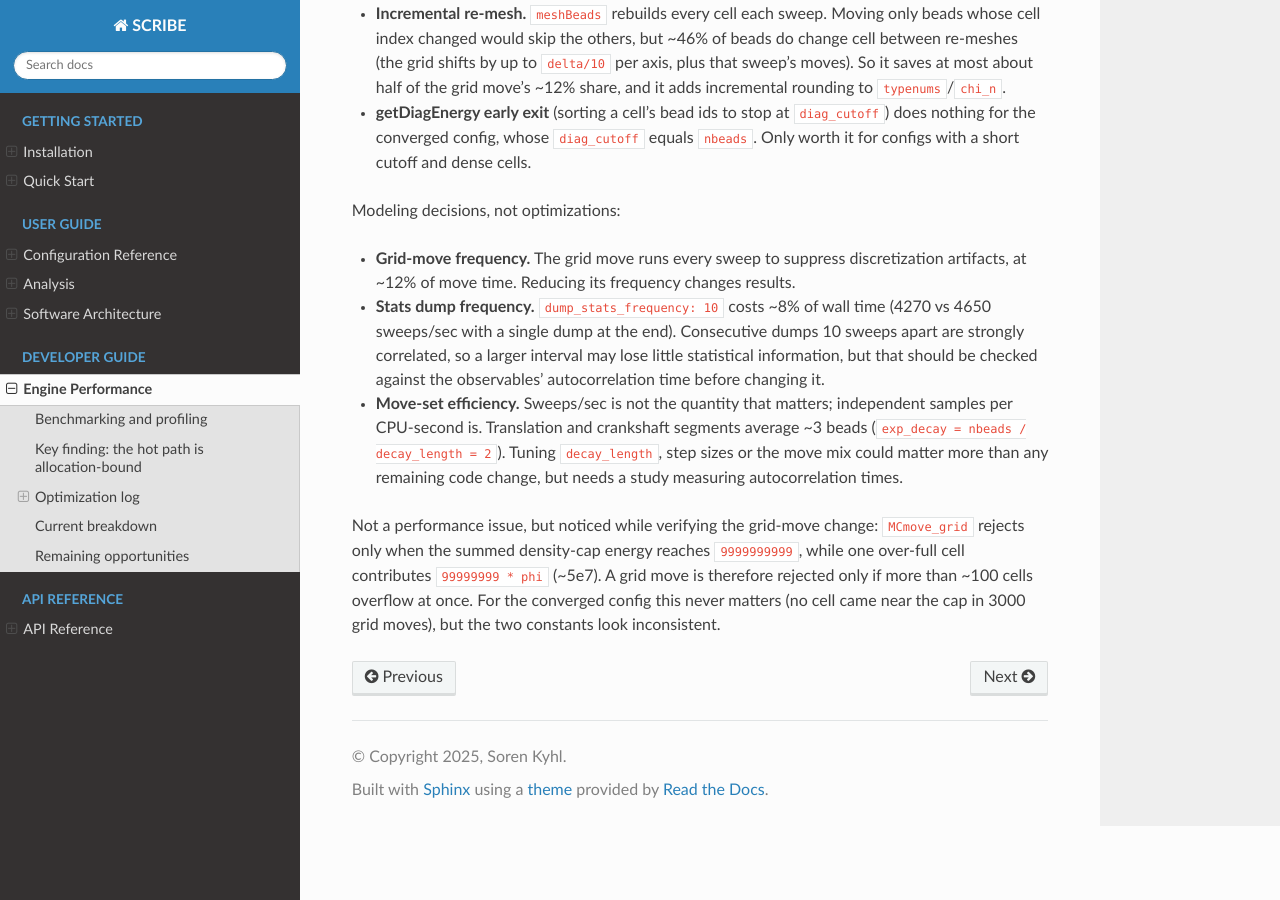
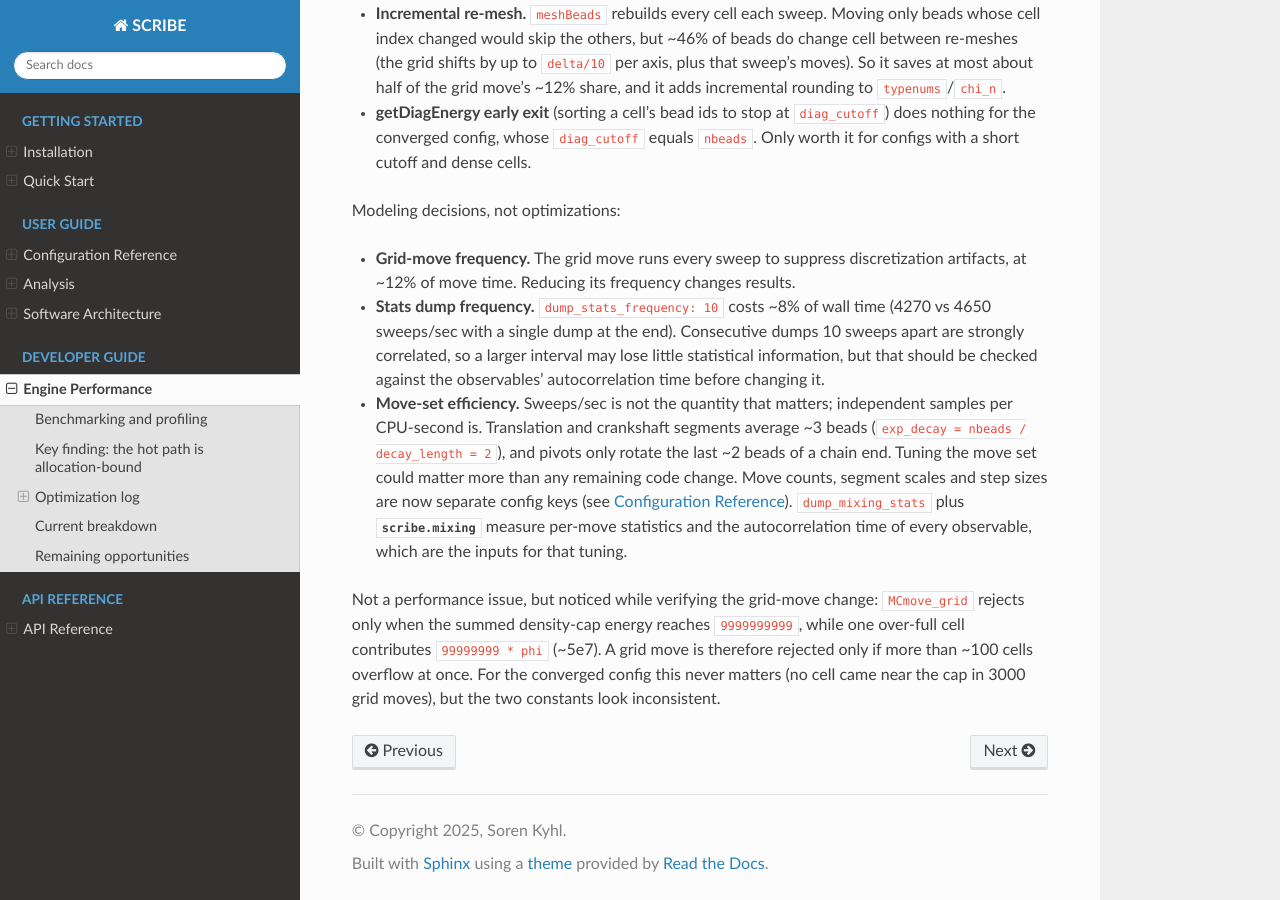
Before and after one commit to SorenKyhl/SCRIBE-chromatin, a Sphinx documentation site: the page built from docs/source/performance.rst, in a window 1280 px wide and 900 px high, scrolled down 7166 px. Built offline with Sphinx 7.4.7 and the Read the Docs theme 3.1.0, drawn with Linux system fonts in a browser that asks for light colours.

Commit message:
docs: point the move-set efficiency note at the new tuning tools

```diff
--- a/docs/source/performance.rst
+++ b/docs/source/performance.rst
@@ -445,9 +445,13 @@ Modeling decisions, not optimizations:
   the observables' autocorrelation time before changing it.
 - **Move-set efficiency.** Sweeps/sec is not the quantity that matters;
   independent samples per CPU-second is. Translation and crankshaft segments
-  average ~3 beads (``exp_decay = nbeads / decay_length = 2``). Tuning
-  ``decay_length``, step sizes or the move mix could matter more than any
-  remaining code change, but needs a study measuring autocorrelation times.
+  average ~3 beads (``exp_decay = nbeads / decay_length = 2``), and pivots
+  only rotate the last ~2 beads of a chain end. Tuning the move set could
+  matter more than any remaining code change. Move counts, segment scales
+  and step sizes are now separate config keys (see :doc:`configuration`).
+  ``dump_mixing_stats`` plus :mod:`scribe.mixing` measure per-move
+  statistics and the autocorrelation time of every observable, which are
+  the inputs for that tuning.
 
 Not a performance issue, but noticed while verifying the grid-move change:
 ``MCmove_grid`` rejects only when the summed density-cap energy reaches
```
